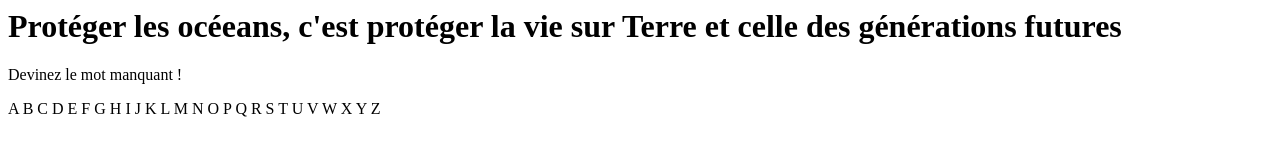
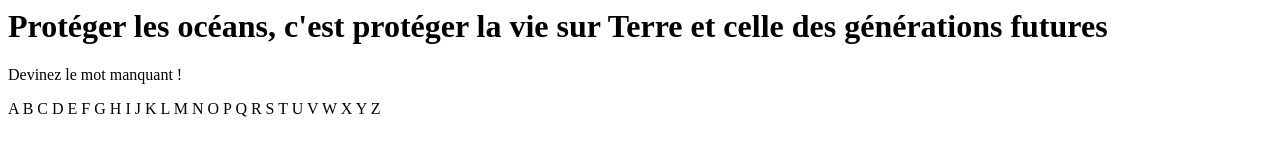
Before and after one commit to Guyliane03/projet-nuit-info-2024, a plain HTML site: page src/pendu/pendu.html in a window 1280 px wide. Drawn offline with Linux system fonts and the light colour scheme.

Commit message:
Update pendu.html

```diff
--- a/src/pendu/pendu.html
+++ b/src/pendu/pendu.html
@@ -10,7 +10,7 @@
 </head>
 <body>
     <div id="game-container">
-        <H1>Protéger les océeans, c'est protéger la vie sur Terre et celle des générations futures</H1>
+        <H1>Protéger les océans, c'est protéger la vie sur Terre et celle des générations futures</H1>
         <p id="question">Devinez le mot manquant ! </p>
         <div id="phrase-a-trou"></div>
         <div id="mot-a-trouver"></div>
```
